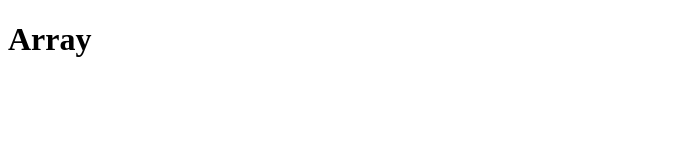
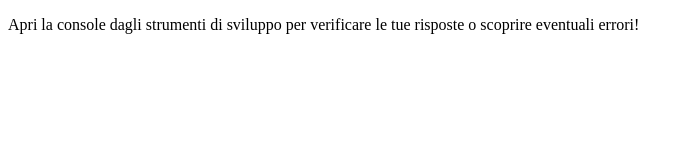
Before and after one commit to MatteoChiocchetti/U1_W2_D2, a plain HTML site: page index.html in a window 1280 px wide. Shown: the whole page, without its empty margins (0-693 px from the left). Drawn offline with Linux system fonts and the light colour scheme.

Commit message:
adds arrays

```diff
--- a/index.html
+++ b/index.html
@@ -3,11 +3,15 @@
   <head>
     <meta charset="UTF-8" />
     <meta name="viewport" content="width=device-width, initial-scale=1.0" />
-    <title>U1- W2-D2</title>
+    <title>Esercizi JS</title>
   </head>
   <body>
-    <h1>Array</h1>
-    <!-- <script src="./assets/script.js"></script> -->
-    <script src="./assets/object.js"></script>
+    <main>
+      <p>
+        Apri la console dagli strumenti di sviluppo per verificare le tue
+        risposte o scoprire eventuali errori!
+      </p>
+    </main>
+    <script src="D1.js"></script>
   </body>
 </html>
```
Also changed, not shown: assets/arrays.js (added), 1 other file.
